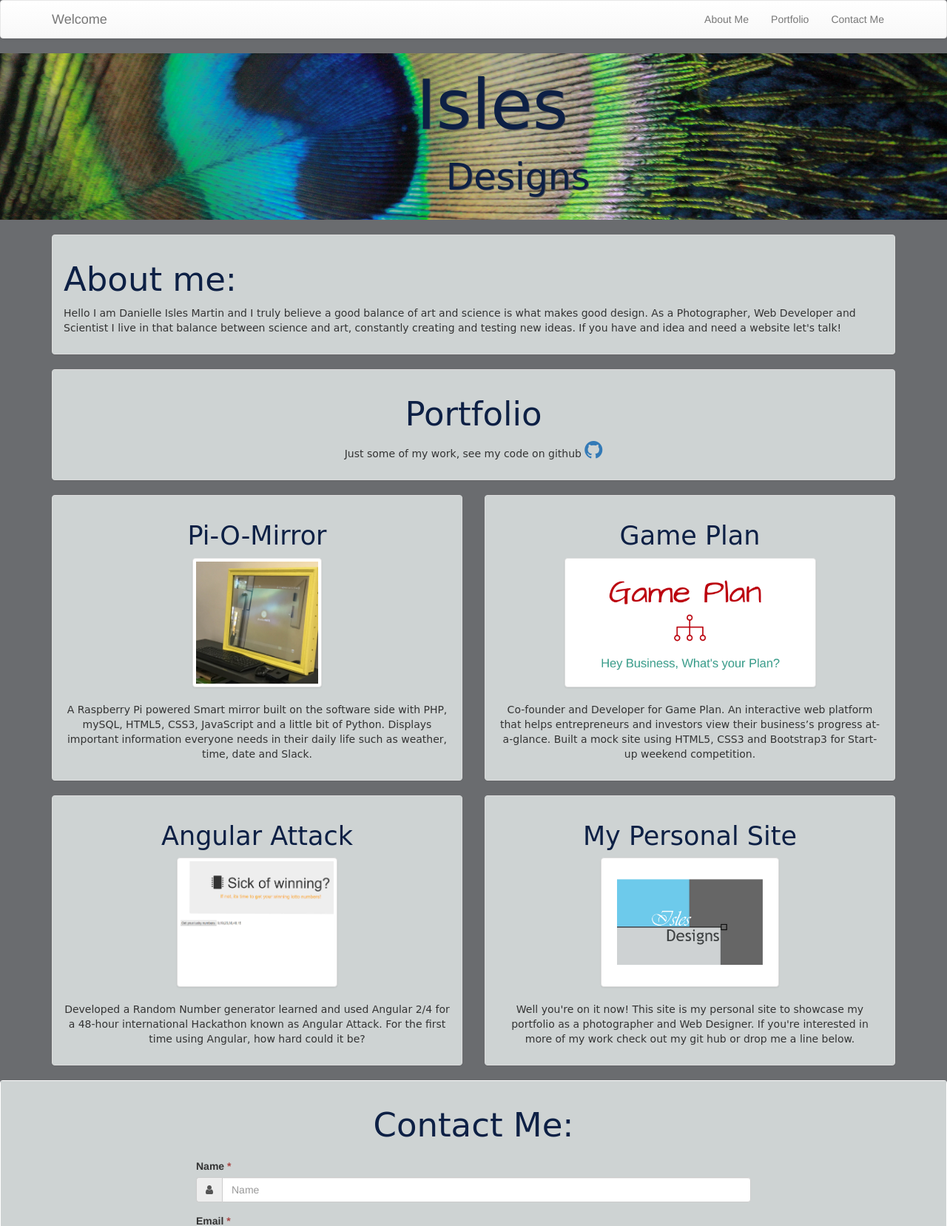
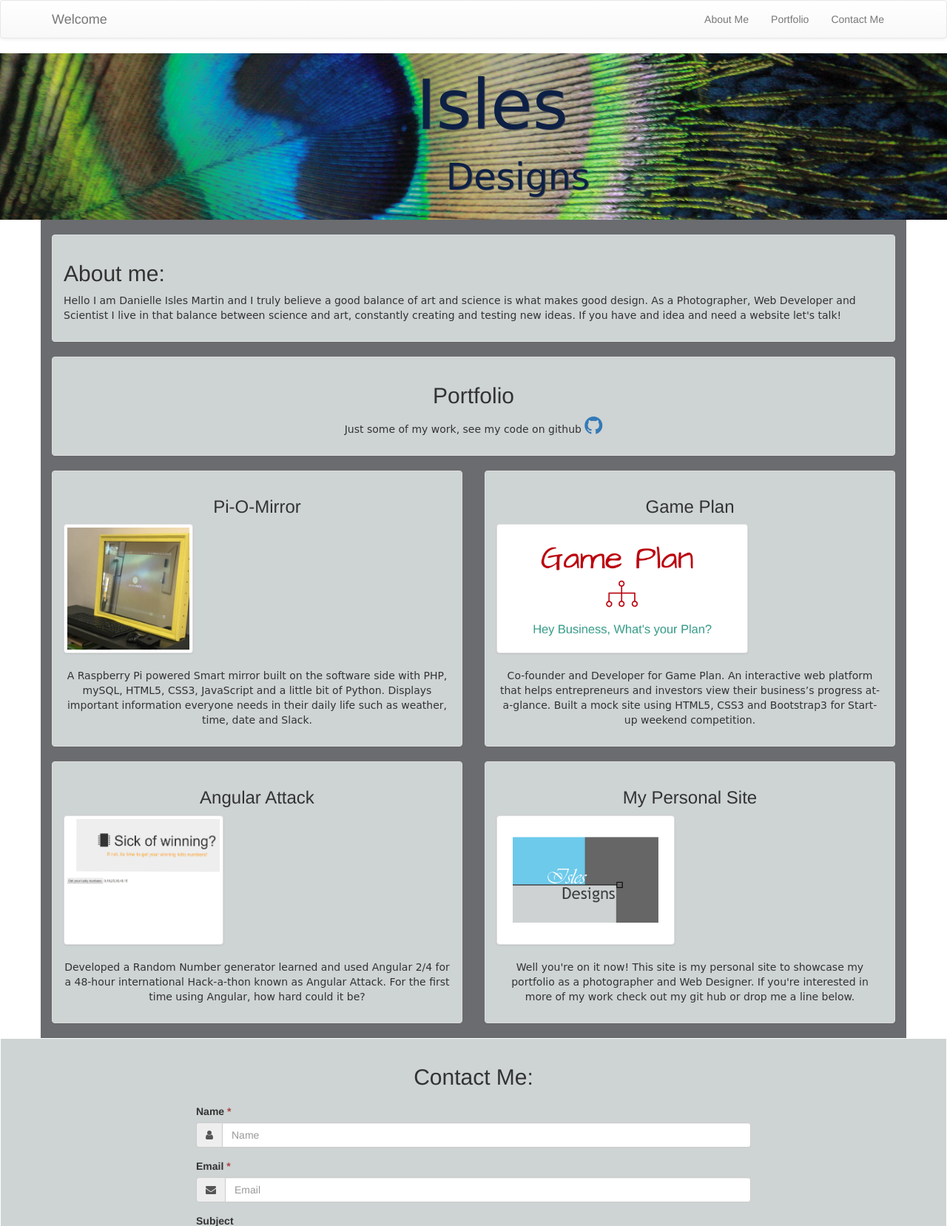
Before and after one commit to DanielleM565/isles-designs, a PHP site: page / in a window 1280 px wide. Shown: the top 1657 px of the page at 74% size. Run offline with PHP 8.4, Linux system fonts and the light colour scheme; some libraries are stand-ins or nearby versions; some web fonts are replaced.

Commit message:
Rochelle noticed I had my CSS loaded twice in head and fixed that

```diff
--- a/public_html/index.php
+++ b/public_html/index.php
@@ -26,9 +26,6 @@
 
 		<!-- Google fonts for header and body-->
 		<link href="https://fonts.googleapis.com/css?family=Lovers+Quarrel|Offside" rel="stylesheet">
-
-		<!-- my custom css-->
-		<link rel="stylesheet" href="css/style.css" type="text/css">
 
 		<!-- jQuery -->
 		<script src="https://ajax.googleapis.com/ajax/libs/jquery/3.0.0/jquery.min.js"></script>
@@ -163,7 +160,7 @@
 						<div class="panel-body">
 							<h3>Angular Attack</h3>
 							<img src="images/angular.jpg" class="img-responsive thumbnail" alt="Screen shot of the angular attack project">
-							<p>Developed a Random Number generator learned and used Angular 2/4 for a 48-hour international Hackathon known as Angular Attack. For the first time using Angular, how hard could it be?</p>
+							<p>Developed a Random Number generator learned and used Angular 2/4 for a 48-hour international Hack-a-thon known as Angular Attack. For the first time using Angular, how hard could it be?</p>
 						</div>
 					</div>
 				</div>
```
